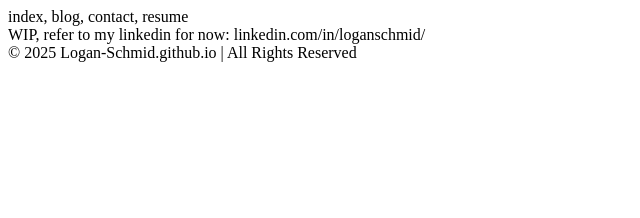
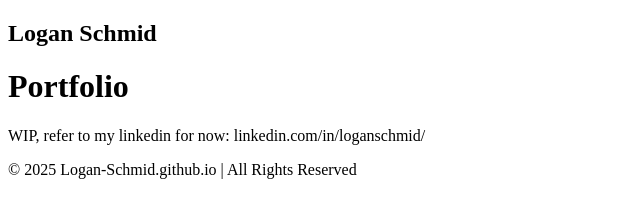
Before and after one commit to Logan-Schmid/Logan-Schmid.github.io, a plain HTML site: page portfolio.html in a window 1280 px wide. Shown: the whole page, without its empty margins (0-640 px from the left). Drawn offline with Linux system fonts and the light colour scheme.

Commit message:
feat: add logo, page-title, and more class attributes & tags to portfolio.html

```diff
--- a/portfolio.html
+++ b/portfolio.html
@@ -3,9 +3,17 @@
   <head>
     <title>Personal Website | Portfolio</title>
   </head>
+
   <body>
-    <nav>index, blog, contact, resume</nav>
-    <main>WIP, refer to my linkedin for now: linkedin.com/in/loganschmid/</main>
-    <footer>© 2025 Logan-Schmid.github.io | All Rights Reserved</footer>
+    <nav class="navbar">
+      <h1 class="logo">Logan Schmid</h1>
+    </nav>
+    <main>
+      <h1 class="page-title">Portfolio</h1>
+      <p>WIP, refer to my linkedin for now: linkedin.com/in/loganschmid/</p>
+    </main>
+    <footer class="footer">
+      © 2025 Logan-Schmid.github.io | All Rights Reserved
+    </footer>
   </body>
 </html>
```
